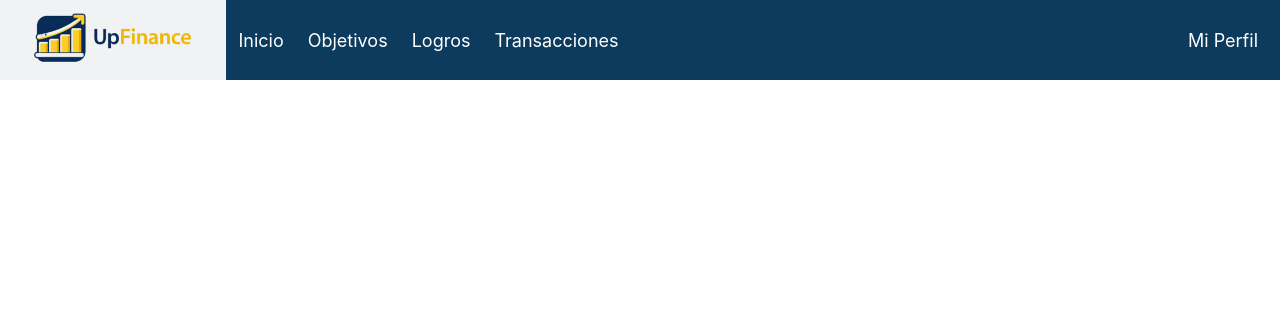
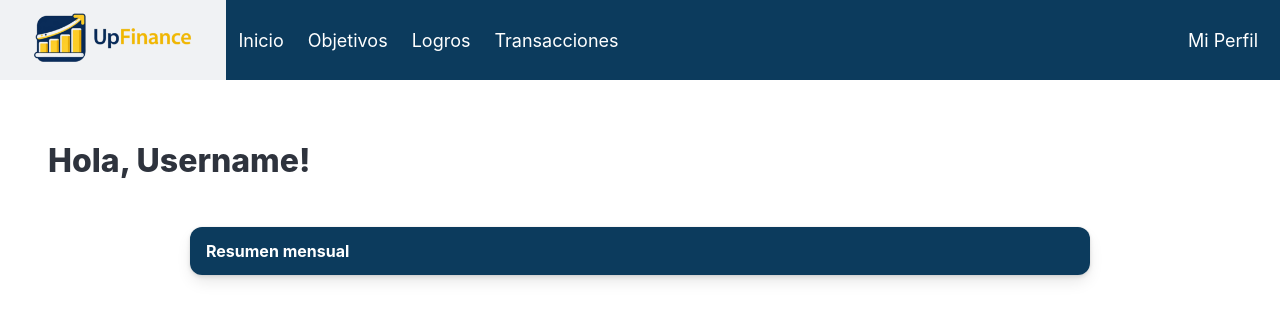
Before and after one commit to santosvidal153/Trabajo-Final, a plain HTML site: page frontend/pages/inicio.html in a window 1280 px wide. Drawn offline with nearby package versions, Linux system fonts and the light colour scheme.

Commit message:
agrego card para el resumen y pongo card como componente para reutilizarlo

```diff
--- a/frontend/pages/inicio.html
+++ b/frontend/pages/inicio.html
@@ -35,6 +35,21 @@
         </nav>
     </header>
 
+    <main>
+
+      <section class="hero">
+        <div class="hero-body">
+          <p class="title">Hola, Username!</p>
+        </div>
+      </section>
+
+      <div class="card">
+        <header class="card-header">
+            <p class="card-header-title">Resumen mensual</p>
+        </header>
+      </div>
+
+    </main>
 
 </body>
 </html>
--- a/frontend/styles/base/inicio.css
+++ b/frontend/styles/base/inicio.css
@@ -1 +1,3 @@
 @import url("../components/navbar.css");
+
+@import url("../components/cards.css");
--- /dev/null
+++ b/frontend/styles/components/cards.css
@@ -0,0 +1,12 @@
+.card {
+    margin: auto;
+    width: 900px;
+}
+
+.card-header {
+    background-color: #0C3B5D;
+}
+
+.card-header-title {
+    color:white;
+}
```
Also changed, not shown: frontend/styles/base/transacciones.css (+1 -12 lines).
